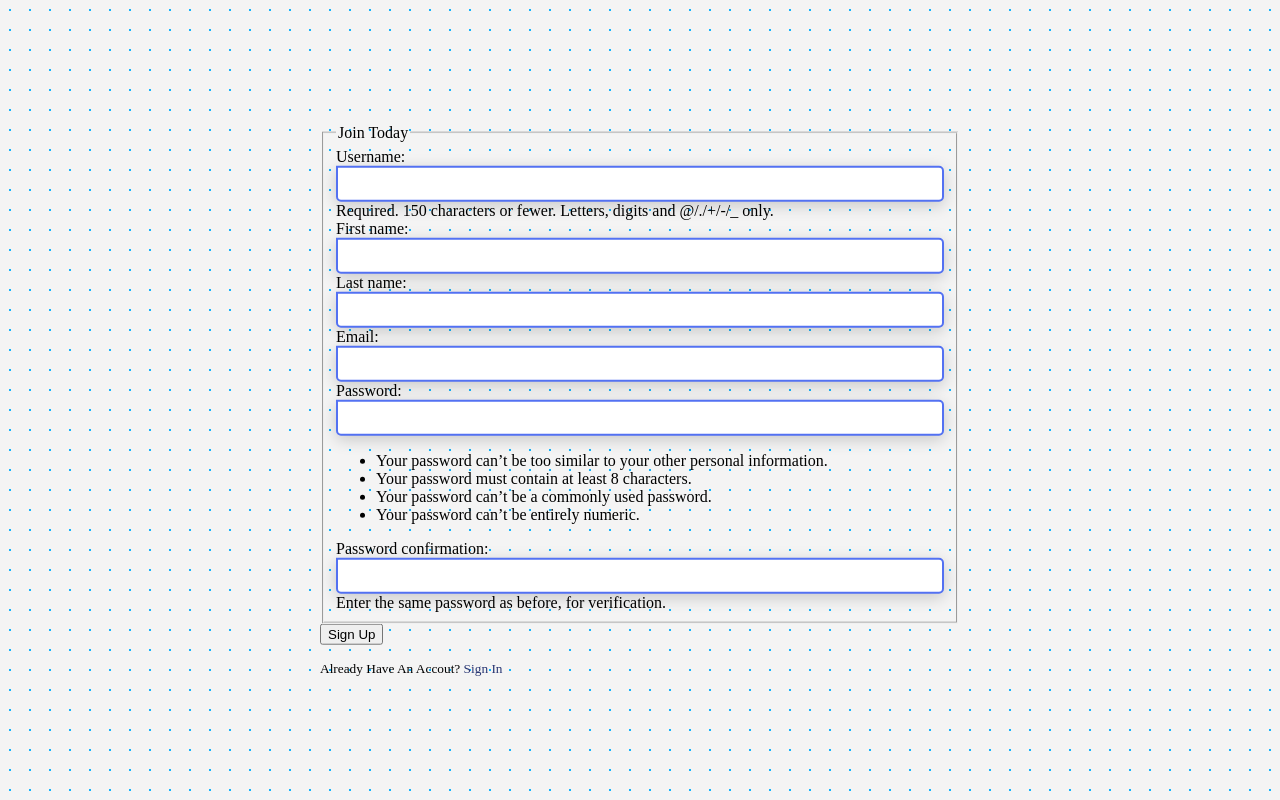
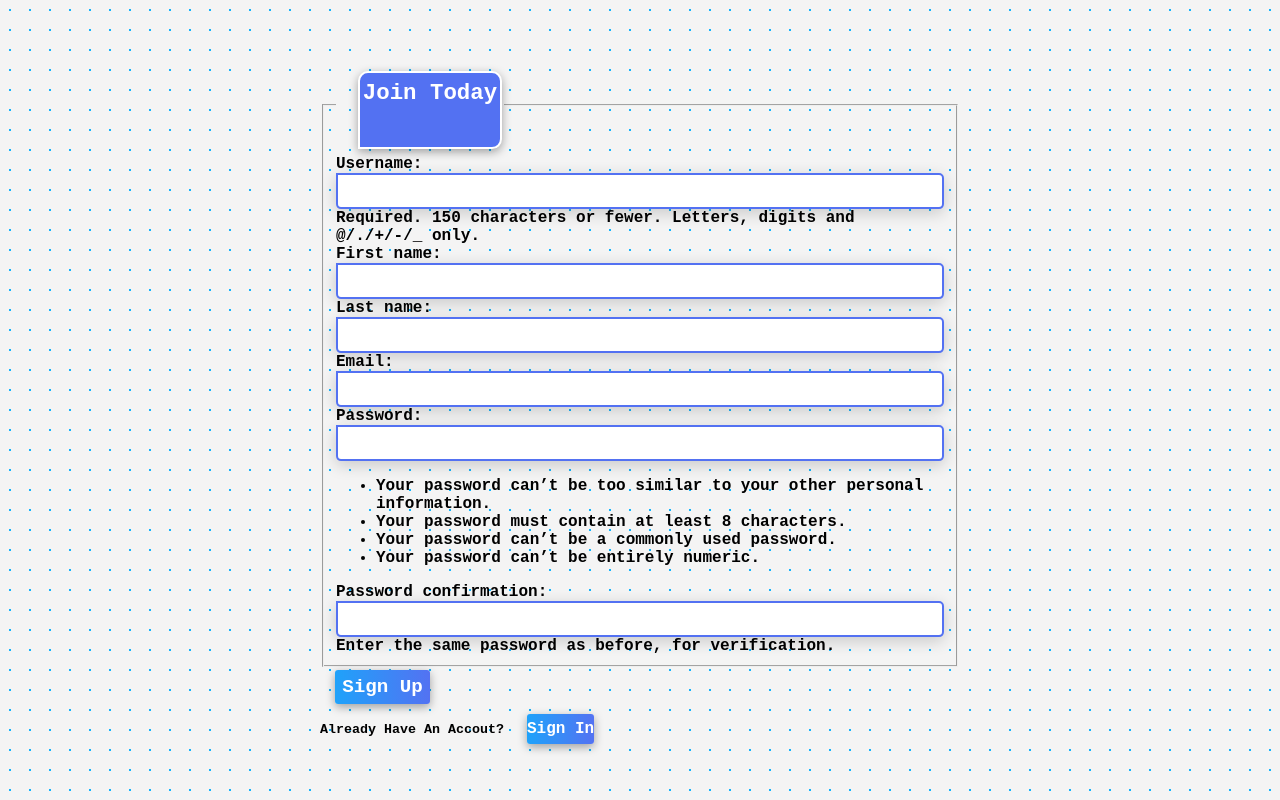
Before and after one commit to beckaberhanu/TextBookSwap, a Django app: page /register/ in a window 1280 px wide. Run offline with Django 3.2, Linux system fonts and the light colour scheme; some libraries are stand-ins or nearby versions.

Commit message:
style the register page

```diff
--- a/textbookswap/users/static/users/user.css
+++ b/textbookswap/users/static/users/user.css
@@ -419,3 +419,35 @@ input[type="email"] {
   line-height: 1.2em;
   margin-top: 260px;
 }
+
+.register {
+  /* margin-left: 20px;
+  padding: 6px 0px;
+  margin-top: 3px;
+  position: fixed;
+  top: 10%;
+  left: 10%;
+  width: 400px; */
+  font-family: "Courier New", Courier, monospace;
+  font-weight: 700;
+  font-size: 1em;
+}
+
+.join-banner {
+  margin-top: 200px;
+  margin-left: 20px;
+  background-color: #5371f2;
+  color: #ffffff;
+  font-family: "Courier New", Courier, monospace;
+  font-weight: 700;
+  font-size: 1.4em;
+  width: 140px;
+  height: 60px;
+  vertical-align: text-bottom;
+  border: 2px solid #ffffff;
+  border-radius: 10px 10px 10px 0px;
+  box-shadow: 0px 3px 10px rgba(0, 0, 0, 0.35);
+  margin-top: 10px;
+  padding: 7px 0px 7px 0px;
+  text-align: center;
+}
--- a/textbookswap/users/templates/users/register.html
+++ b/textbookswap/users/templates/users/register.html
@@ -6,21 +6,27 @@
     <link rel="stylesheet" type="text/css" href="{% static 'users/user.css' %}" >
 <div class="registerCentered">
     <div class="content-section">
+        <div class="register">
         <form method="POST">
             {% csrf_token %}
             <fieldset class="form-group">
-                <legend class="border-bottom mb-4">Join Today</legend>
+                <legend class="border-bottom mb-4">
+                <div class="join-banner">
+                    Join Today
+                </div>
+                </legend>
                 {{ form.as_p }}
             </fieldset>
             <div class="form-group">
-                <button classs="btn btn-outline-info" type="submit">Sign Up</button>
+                <button class="login-btn" type="submit">Sign Up</button>
             </div>
         </form>
         <div class="border-top pt-3">
             <small class="text-muted">
-                Already Have An Accout? <a class="ml-2" href="{% url 'login' %}">Sign In</a>
+                Already Have An Accout? <a class="login-btn" href="{% url 'login' %}">Sign In</a>
             </small>
         </div>
     </div>
 </div>
+</div>
 {% endblock %}
```
